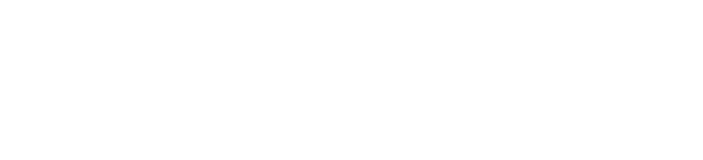
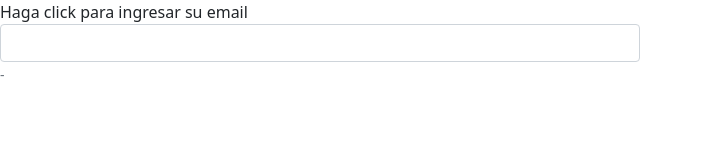
Before and after one commit to NicoSisneroDS/stylo22, a plain HTML site: page index.html in a window 1280 px wide. Shown: the whole page, without its empty margins (0-703 px from the left). Drawn offline with nearby package versions, Linux system fonts and the light colour scheme.

Commit message:
Add div form and modify width, first test

```diff
--- a/index.html
+++ b/index.html
@@ -10,5 +10,10 @@
     <script src="https://code.jquery.com/jquery-3.5.1.min.js" integrity="sha256-9/aliU8dGd2tb6OSsuzixeV4y/faTqgFtohetphbbj0=" crossorigin="anonymous"></script>
 </head>
 <body>
+    <div class="form-group">
+      <label for="idEmail">Haga click para ingresar su email</label>
+      <input type="email" class="form-control" name="nEmail" id="idEmail" aria-describedby="emailHelpId" placeholder="">
+      <small id="emailHelpId" class="form-text text-muted">-</small>
+    </div>
 </body>
 </html>
--- a/styles/style.css
+++ b/styles/style.css
@@ -0,0 +1,3 @@
+.form-group{
+    width: 50%;
+}
```
